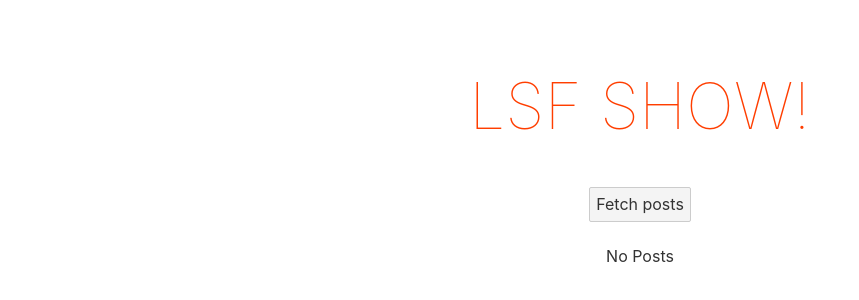
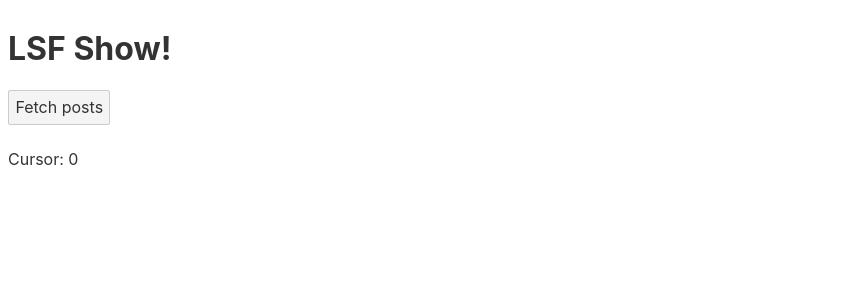
Before and after one commit to ollieri3/lsf-show, a Svelte app: page / in a window 1280 px wide. Shown: the top 300 px of the page, without its empty margins (0-859 px from the left). Built offline with nearby package versions, Linux system fonts and the light colour scheme.

Commit message:
Add arrow key navigation

```diff
--- a/src/App.svelte
+++ b/src/App.svelte
@@ -2,6 +2,7 @@
   import { dataset_dev } from "svelte/internal";
 
   let posts = [];
+  let cursor = 0;
 
   async function fetchTopPosts() {
     try {
@@ -41,51 +42,47 @@
       return match[1];
     }
   }
+
+  function handleKeys(event) {
+    // Right Arrow Key
+    if (event.keyCode === 39) {
+      // arrow right:
+      cursor = Math.min(cursor + 1, 24);
+    }
+    // Left Arrow Key
+    if (event.keyCode === 37) {
+      cursor = Math.max(cursor - 1, 0);
+    }
+  }
 </script>
 
 <style>
-  main {
-    text-align: center;
-    padding: 1em;
-    max-width: 240px;
-    margin: 0 auto;
-  }
-
-  h1 {
-    color: #ff3e00;
-    text-transform: uppercase;
-    font-size: 4em;
-    font-weight: 100;
-  }
-
-  @media (min-width: 640px) {
-    main {
-      max-width: none;
-    }
+  div {
+    width: 100%;
+    height: 75vh;
   }
 </style>
 
+<svelte:window on:keydown={handleKeys} />
+
 <main>
+
   <h1>LSF Show!</h1>
   <button on:click={fetchTopPosts}>Fetch posts</button>
+  <p>Cursor: {cursor}</p>
 
-  {#each posts as post}
+  {#if posts[cursor]}
     <div>
-      <p>{post.data.title}</p>
-
-      <!-- <iframe title="hi" width="500" height="500" src={post.data.url} /> -->
-
+      <p>{posts[cursor].data.title}</p>
       <iframe
-        title={post.data.title}
-        src="https://clips.twitch.tv/embed?clip={grabClipSlug(post.data.url)}&parent=lsf.show&parent=lsf-show.netlify.app"
-        height="500"
-        width="500"
+        title={posts[cursor].data.title}
+        src="https://clips.twitch.tv/embed?clip={grabClipSlug(posts[cursor].data.url)}&parent=lsf.show&parent=lsf-show.netlify.app&parent=localhost&autoplay=true"
+        height="100%"
+        width="100%"
         scrolling="no"
         allowfullscreen="true"
         frameborder="0" />
     </div>
-  {:else}
-    <p>No Posts</p>
-  {/each}
+  {/if}
 
 </main>
```
